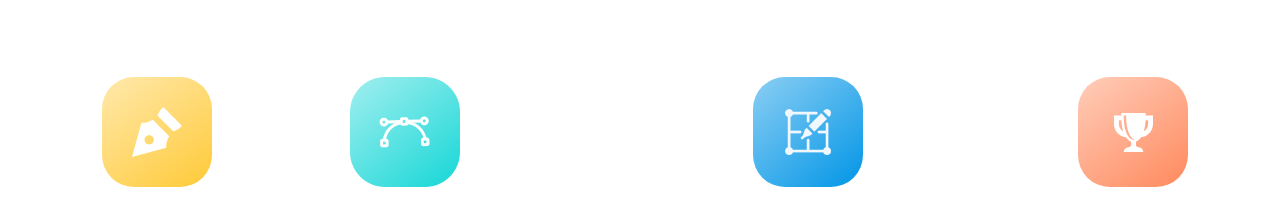
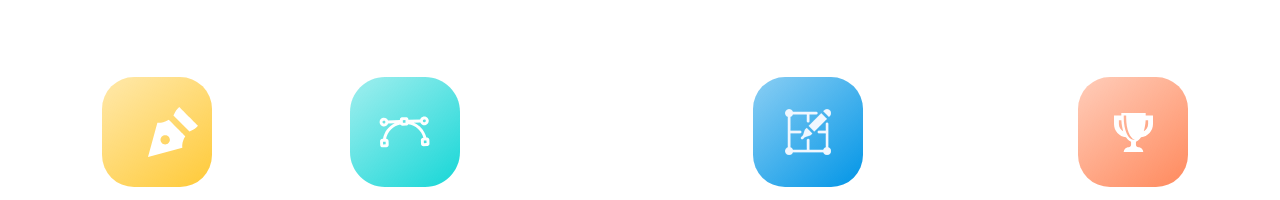
Before and after one commit to Sea-Edu/homework, a website built with Vite: page index.html in a window 1280 px wide. Shown: the part 1033-1233 px from the top of the page. Built offline with nearby package versions, Linux system fonts and the light colour scheme.

Commit message:
fixed image position

```diff
--- a/index.html
+++ b/index.html
@@ -59,7 +59,7 @@
         <div class="app-content">
           <article>
             <div class="first-app">
-              <img src="components/apps/img1.svg" alt="">
+              <img class="third" src="components/apps/img1.svg" alt="">
             </div>
             <h5 class="article-title">Unlimited Customization</h5>
             <p class="article-p">Get your blood tests delivered at home collect a sample from the your blood tests.</p>
```
